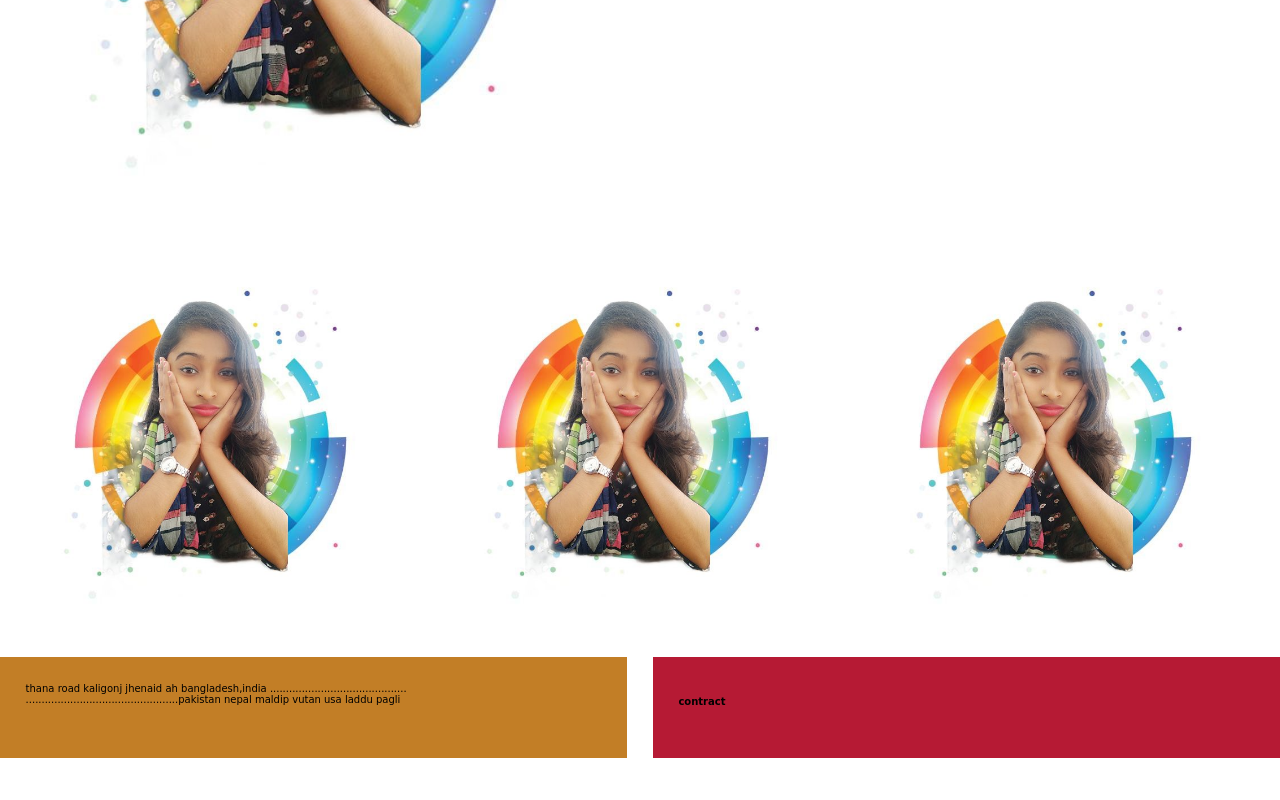
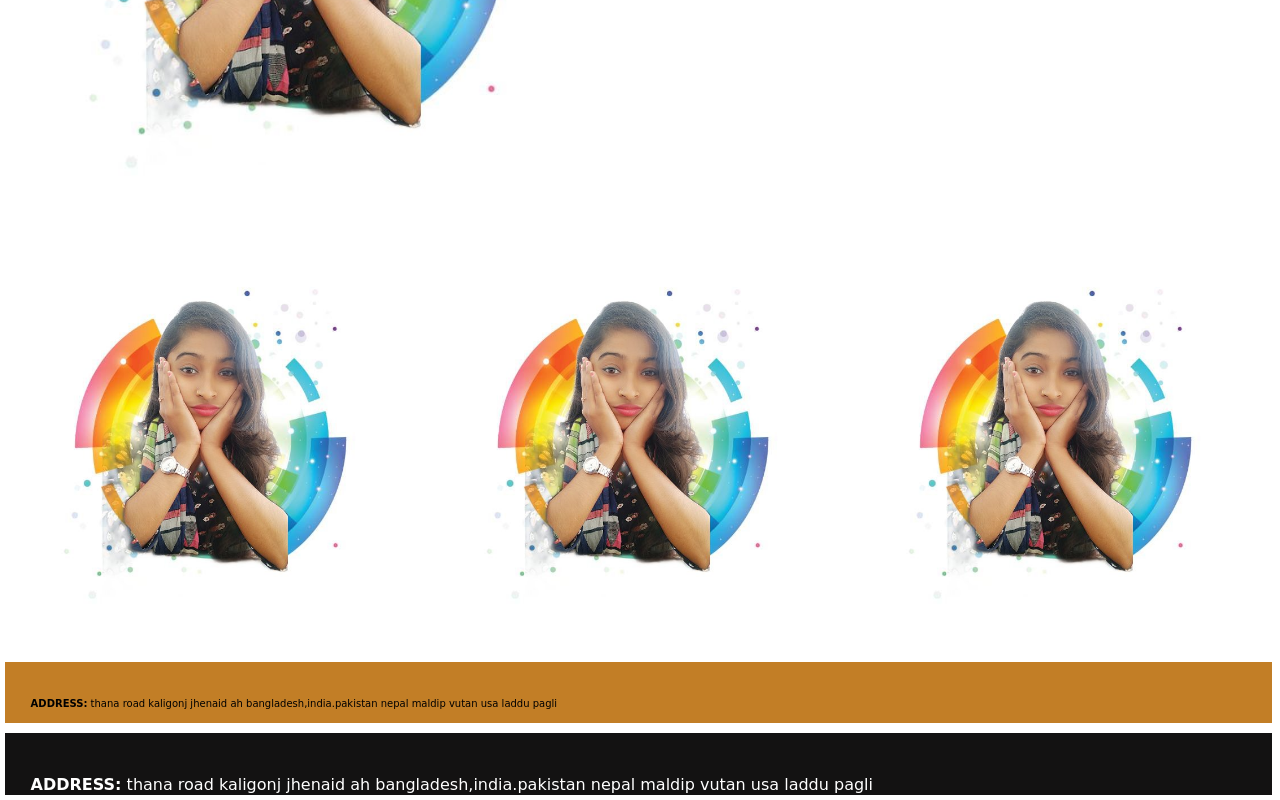
Before and after one commit to KHPROTTASHA/fourth-web-git, a plain HTML site: page index.html in a window 1280 px wide. Shown: the part 974-1774 px from the top of the page. Before the commit the page ends 1732 px from the top, so only its background shows below. Drawn offline with Linux system fonts and the light colour scheme; a web font is replaced by a local one.

Commit message:
discover

```diff
--- a/index.html
+++ b/index.html
@@ -66,12 +66,14 @@
     </section>
 
     <footer>
-        <div class="two-width" id="dd"> thana road kaligonj jhenaid
-            ah bangladesh,india ...........................................
-            ................................................pakistan nepal maldip vutan usa laddu pagli </div>
+        <div class="two-width" id="dd">
+            <p> <strong>ADDRESS:</strong> thana road kaligonj jhenaid
+            ah bangladesh,india.pakistan nepal maldip vutan usa laddu pagli</p> </div>
 
         <div class="two-width" id="ee">
-            <h4>contract</h4>
+
+            <p> <strong>ADDRESS:</strong> thana road kaligonj jhenaid
+                ah bangladesh,india.pakistan nepal maldip vutan usa laddu pagli</p>
 
 
         </div>
--- a/style.css
+++ b/style.css
@@ -54,26 +54,28 @@ float: left;
 
 
 .two-width{
-    background-color:black;
+
     width: 100%;
     padding:2%;
     float:left;
-    margin: 0;
-    height: 50px
+    margin: 5px;
+    height: 10px
+
 
 }
 #dd{
+
     background-color: rgb(194, 126, 38);
-    width: 45%;
+    width: 95%;
     font-size: x-small;
-    float:left;
+
 
 
 }
 #ee{
-    float:right;
-    background-color: rgb(182, 26, 52);
-    width: 45%;
-    font-size: x-small;
+    background-color: rgb(19, 18, 18);
+    width: 95%;
+
+    color: white;
 
 }
```
